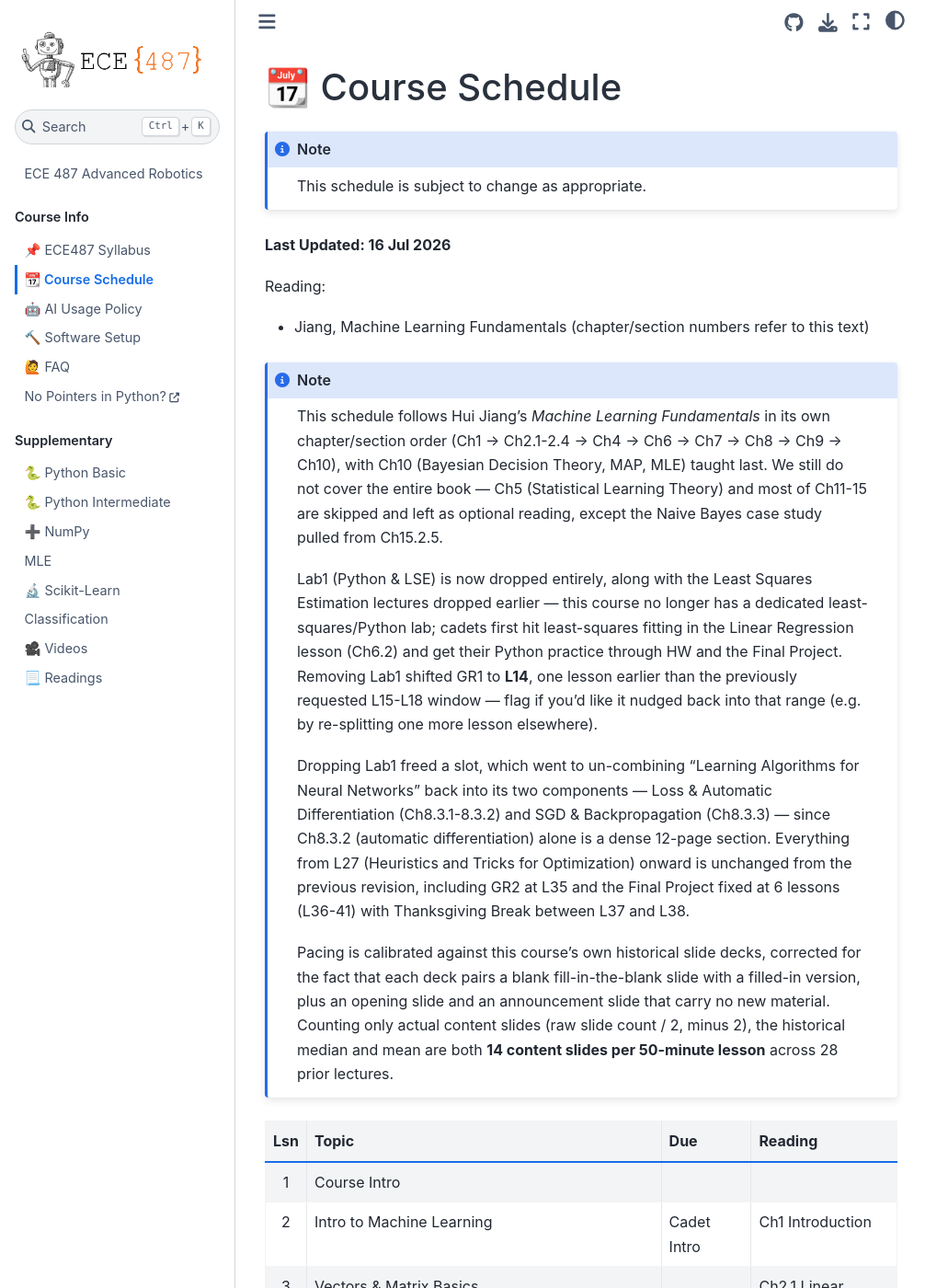
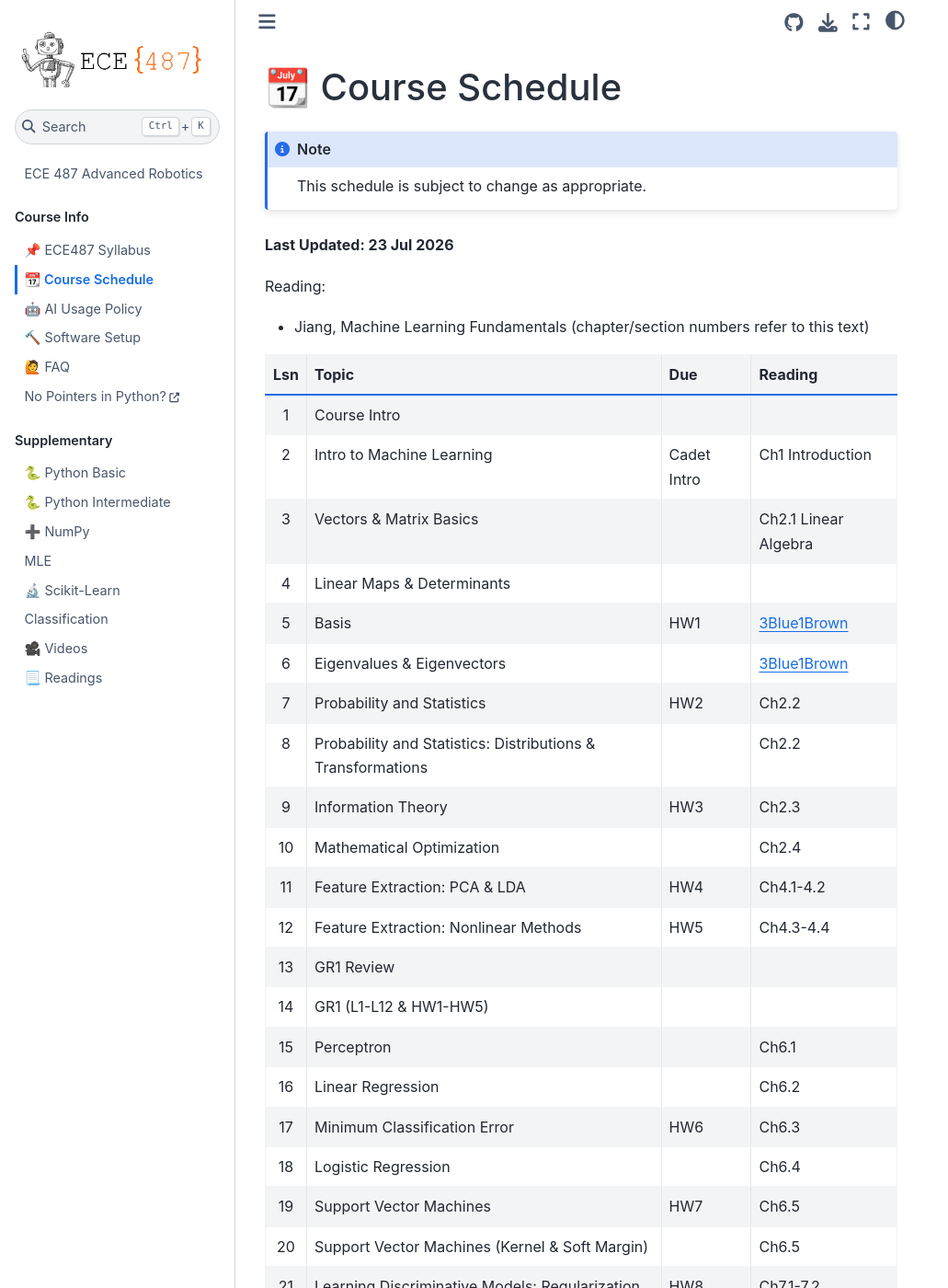
Before and after one commit to stanbaek/ece487, a Jupyter Book: the page built from docs/schedule.md, in a window 1280 px wide and 1400 px high. Shown: the whole window at 92% size, without its empty margins (0-1031 px from the left). Built offline with Jupyter Book 1.0.4 settings and Sphinx 7.4.7 and the Sphinx Book theme 1.1.4, drawn with Linux system fonts in a browser that asks for light colours.

Commit message:
Updated schedule

````diff
--- a/docs/schedule.md
+++ b/docs/schedule.md
@@ -4,35 +4,11 @@
 This schedule is subject to change as appropriate.
 ```
 
-**Last Updated: 16 Jul 2026**
+**Last Updated: 23 Jul 2026**
 
 Reading:
 
 - Jiang, Machine Learning Fundamentals (chapter/section numbers refer to this text)
-
-```{note}
-This schedule follows Hui Jiang's *Machine Learning Fundamentals* in its own chapter/section order
-(Ch1 → Ch2.1-2.4 → Ch4 → Ch6 → Ch7 → Ch8 → Ch9 → Ch10), with Ch10 (Bayesian Decision Theory, MAP, MLE)
-taught last. We still do not cover the entire book — Ch5 (Statistical Learning Theory) and most of Ch11-15
-are skipped and left as optional reading, except the Naive Bayes case study pulled from Ch15.2.5.
-
-Lab1 (Python & LSE) is now dropped entirely, along with the Least Squares Estimation lectures dropped
-earlier — this course no longer has a dedicated least-squares/Python lab; cadets first hit least-squares
-fitting in the Linear Regression lesson (Ch6.2) and get their Python practice through HW and the Final
-Project. Removing Lab1 shifted GR1 to **L14**, one lesson earlier than the previously requested L15-L18
-window — flag if you'd like it nudged back into that range (e.g. by re-splitting one more lesson elsewhere).
-
-Dropping Lab1 freed a slot, which went to un-combining "Learning Algorithms for Neural Networks" back into
-its two components — Loss & Automatic Differentiation (Ch8.3.1-8.3.2) and SGD & Backpropagation (Ch8.3.3) —
-since Ch8.3.2 (automatic differentiation) alone is a dense 12-page section. Everything from L27 (Heuristics
-and Tricks for Optimization) onward is unchanged from the previous revision, including GR2 at L35 and the
-Final Project fixed at 6 lessons (L36-41) with Thanksgiving Break between L37 and L38.
-
-Pacing is calibrated against this course's own historical slide decks, corrected for the fact that each deck
-pairs a blank fill-in-the-blank slide with a filled-in version, plus an opening slide and an announcement slide
-that carry no new material. Counting only actual content slides (raw slide count / 2, minus 2), the historical
-median and mean are both **14 content slides per 50-minute lesson** across 28 prior lectures.
-```
 
 |Lsn|  Topic                                            | Due        | Reading
 |:-:|----------------------------------------------------|------------|-----------------
````
